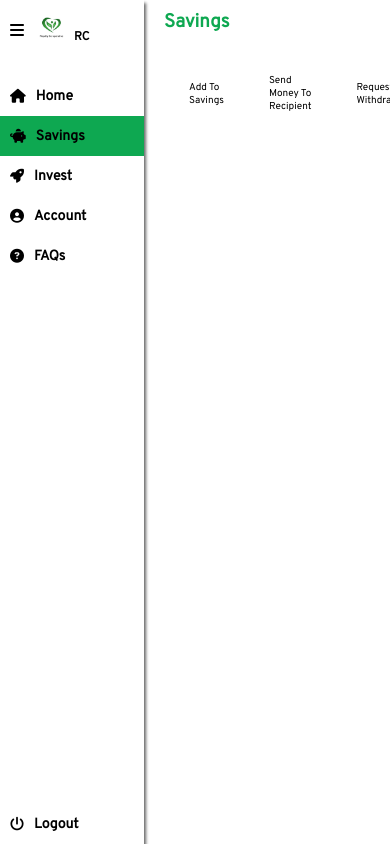
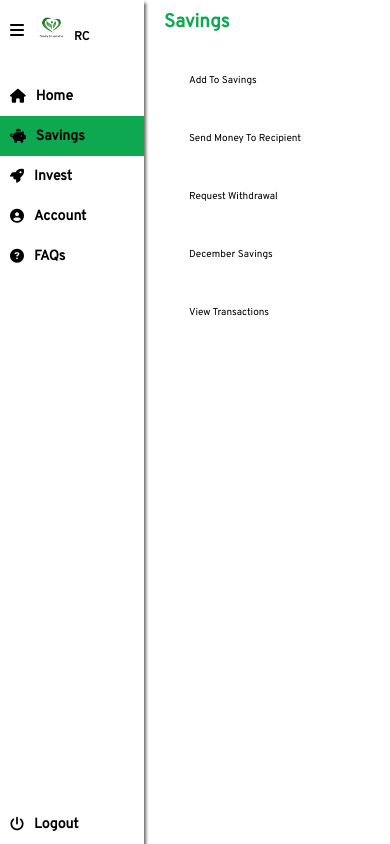
Before and after one commit to oluwatoba1/rc2, a React (Create React App) app: page /savings in a window 390 px wide. Built offline with nearby package versions, Linux system fonts and the light colour scheme.

Commit message:
Sidebar Toggle

```diff
--- a/src/components/savings/Savings.css
+++ b/src/components/savings/Savings.css
@@ -40,9 +40,8 @@ h3 {
 	}
 
 	.savingsBody {
-		grid-template-columns: repeat(5, 1fr);
+		grid-template-columns: repeat(1, 1fr);
 		padding: 10px;
-		overflow-x: scroll;
 	}
 
 	.savingsBody a {
```
